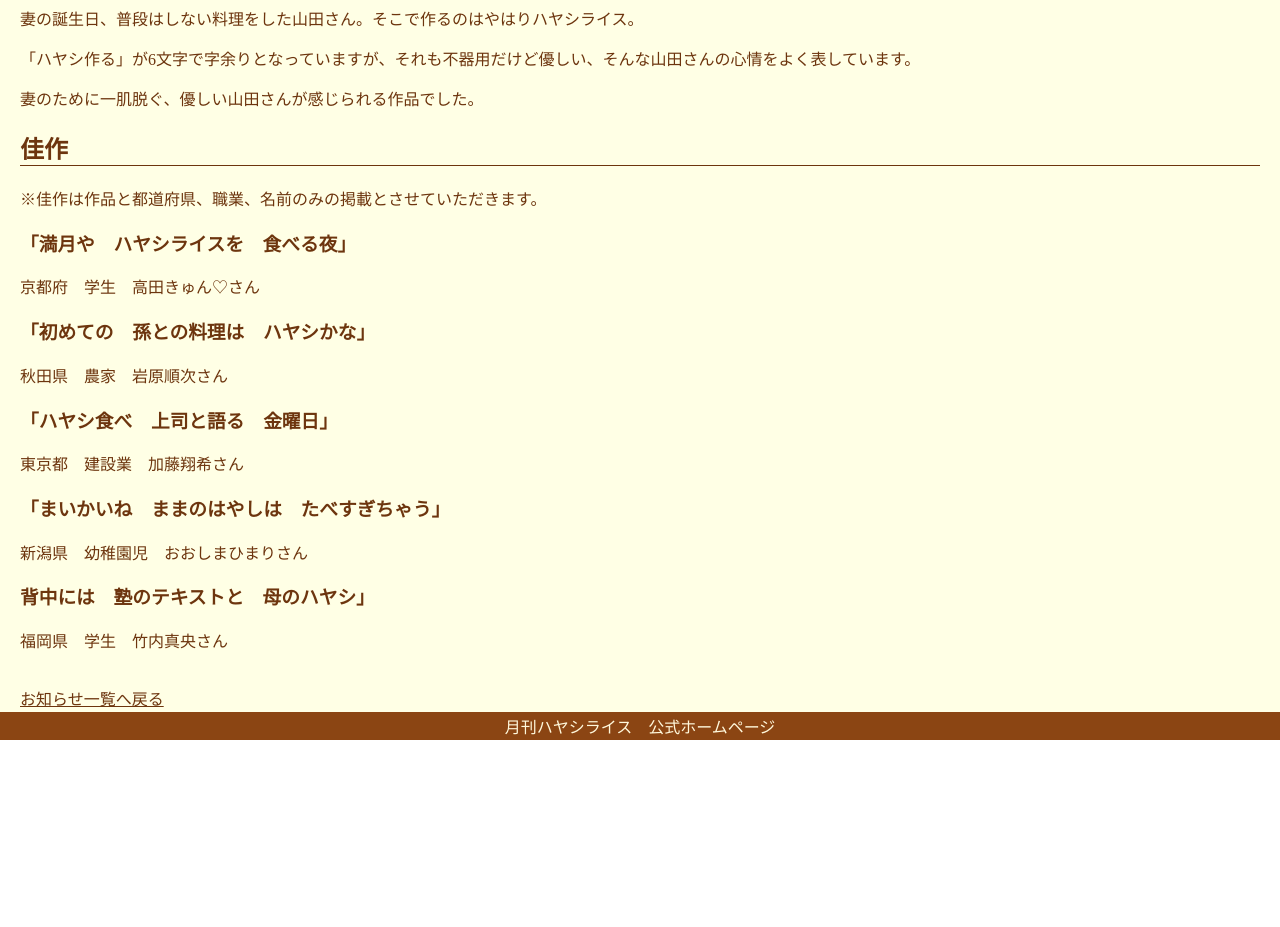
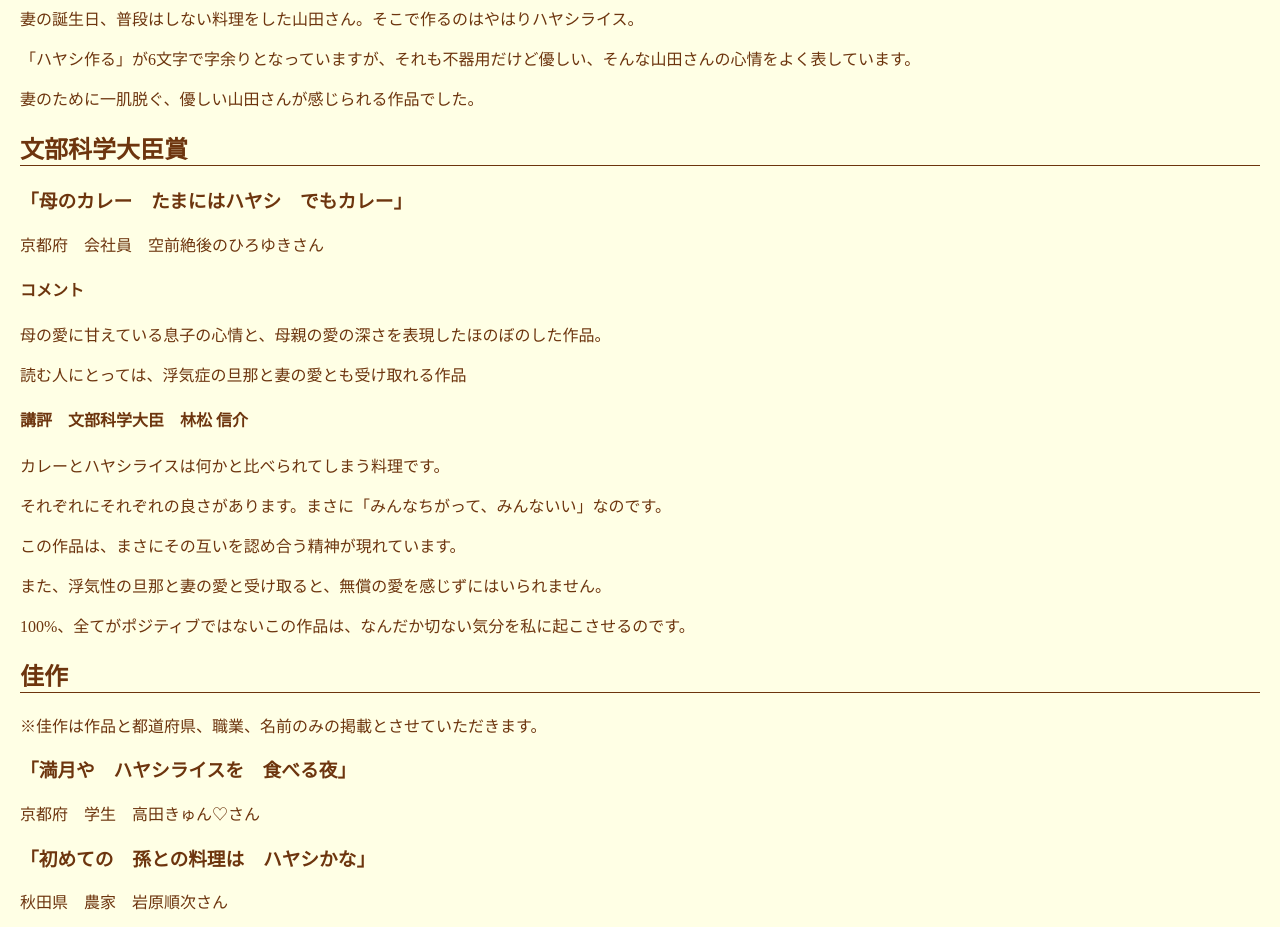
Before and after one commit to CurryDelicious/HashedBeef, a plain HTML site: page index.html in a window 1280 px wide. Shown: the part 1540-2467 px from the top of the page. Before the commit the page ends 2280 px from the top, so only its background shows below. Drawn offline with nearby package versions, Linux system fonts and the light colour scheme.

Commit message:
Update index.html

```diff
--- a/index.html
+++ b/index.html
@@ -36,6 +36,19 @@
       <p>「ハヤシ作る」が6文字で字余りとなっていますが、それも不器用だけど優しい、そんな山田さんの心情をよく表しています。</p>
       <p>妻のために一肌脱ぐ、優しい山田さんが感じられる作品でした。</p>
 
+      <h2>文部科学大臣賞</h2>
+      <h3>「母のカレー　たまにはハヤシ　でもカレー」</h3>
+      <p>京都府　会社員　空前絶後のひろゆきさん</p>
+      <h4>コメント</h4>
+      <p>母の愛に甘えている息子の心情と、母親の愛の深さを表現したほのぼのした作品。</p>
+      <p>読む人にとっては、浮気症の旦那と妻の愛とも受け取れる作品</p>
+      <h4>講評　文部科学大臣　林松 信介</h4>
+      <p>カレーとハヤシライスは何かと比べられてしまう料理です。</p>
+      <p>それぞれにそれぞれの良さがあります。まさに「みんなちがって、みんないい」なのです。</p>
+      <p>この作品は、まさにその互いを認め合う精神が現れています。</p>
+      <p>また、浮気性の旦那と妻の愛と受け取ると、無償の愛を感じずにはいられません。</p>
+      <p>100%、全てがポジティブではないこの作品は、なんだか切ない気分を私に起こさせるのです。</p>
+
       <h2>佳作</h2>
       <P>※佳作は作品と都道府県、職業、名前のみの掲載とさせていただきます。</P>
       <h3>「満月や　ハヤシライスを　食べる夜」</h3>
@@ -60,5 +73,4 @@
     <script src="script.js"></script>
 
   </body>
-
 </html>
```
